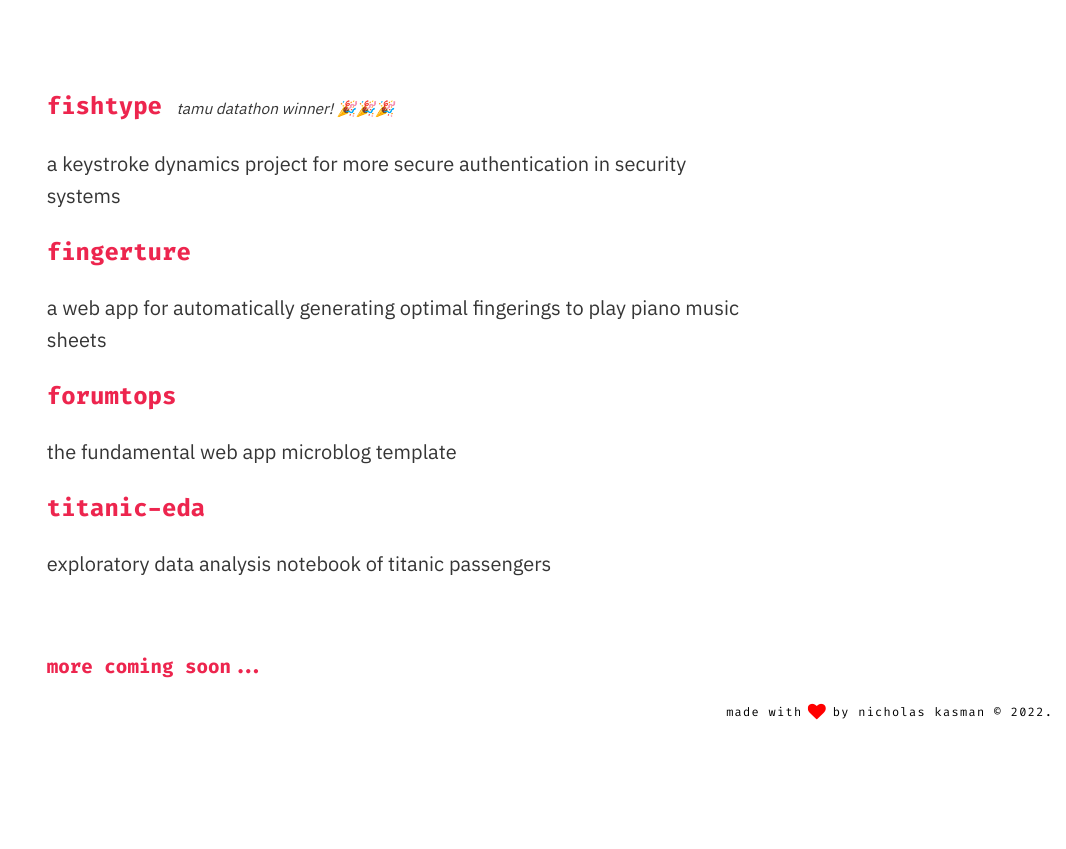
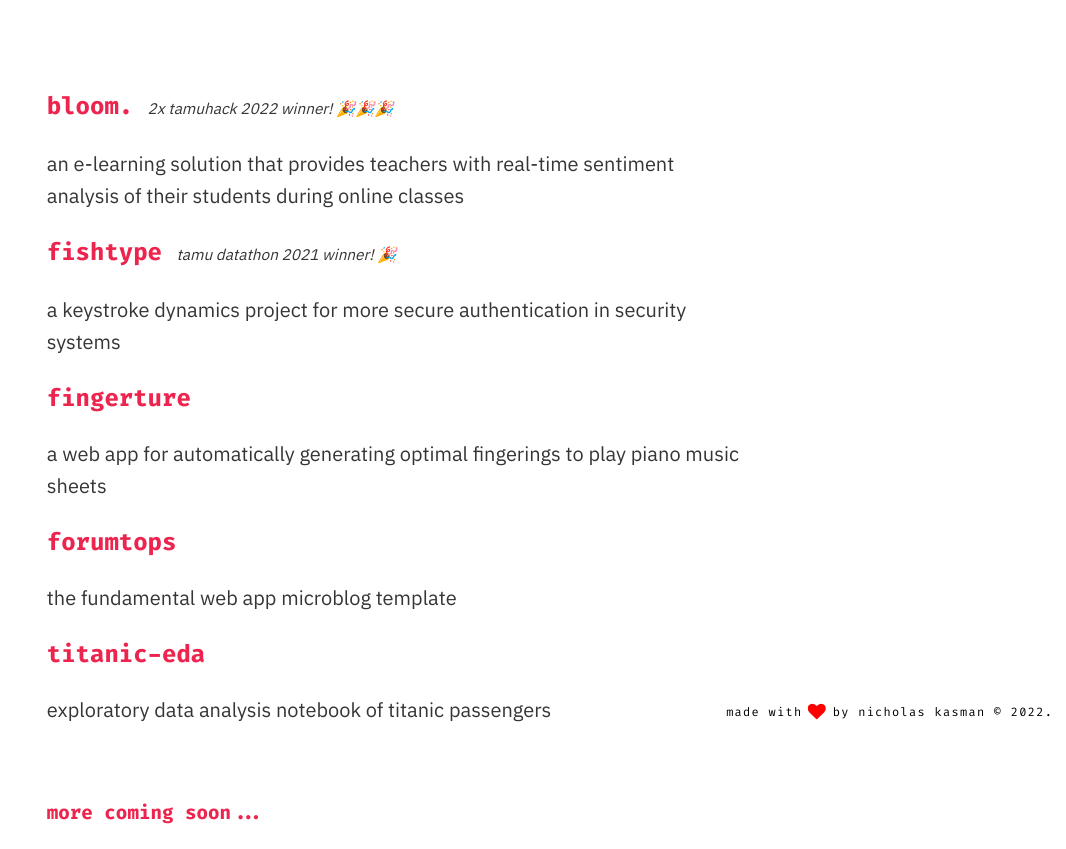
Before and after one commit to nckasman/nckasman.github.io, a plain HTML site: page index.html in a window 1280 px wide. Shown: the part 1181-2030 px from the top of the page, without its empty margins (214-1280 px from the left). Before the commit the page ends 1913 px from the top, so only its background shows below. Drawn offline with nearby package versions, Linux system fonts and the light colour scheme.

Commit message:
add project bloom.

```diff
--- a/index.html
+++ b/index.html
@@ -73,7 +73,11 @@
                 <div class="projects-container">
                     <div class="projects-list">
                         <div class="project">
-                            <p class = "project-name"><a target = "_blank" rel = "noopener noreferrer" href="https://devpost.com/software/fishtype">FishType</a> <span style = "font-size: 0.64em; font-family: 'IBM Plex Sans', sans-serif; font-weight: 400; font-style: italic; color: #353535;">TAMU Datathon Winner! 🎉🎉🎉</span></p>
+                            <p class = "project-name"><a target = "_blank" rel = "noopener noreferrer" href="https://devpost.com/software/bloom-7dbekm?ref_content=user-portfolio&ref_feature=in_progress">bloom.</a> <span style = "font-size: 0.64em; font-family: 'IBM Plex Sans', sans-serif; font-weight: 400; font-style: italic; color: #353535;">2x TAMUHack 2022 Winner! 🎉🎉🎉</span></p>
+                            <p class = "projects-info">an e-learning solution that provides teachers with real-time sentiment analysis of their students during online classes</p>
+                        </div>
+                        <div class="project">
+                            <p class = "project-name"><a target = "_blank" rel = "noopener noreferrer" href="https://devpost.com/software/fishtype">FishType</a> <span style = "font-size: 0.64em; font-family: 'IBM Plex Sans', sans-serif; font-weight: 400; font-style: italic; color: #353535;">TAMU Datathon 2021 Winner! 🎉</span></p>
                             <p class = "projects-info">A Keystroke Dynamics project for more secure authentication in security systems</p>
                         </div>
                         <div class="project">
```
